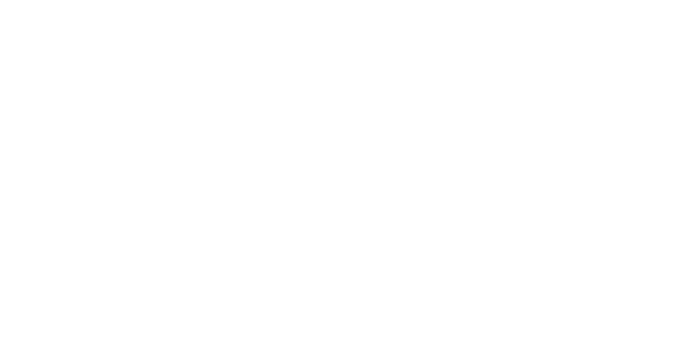
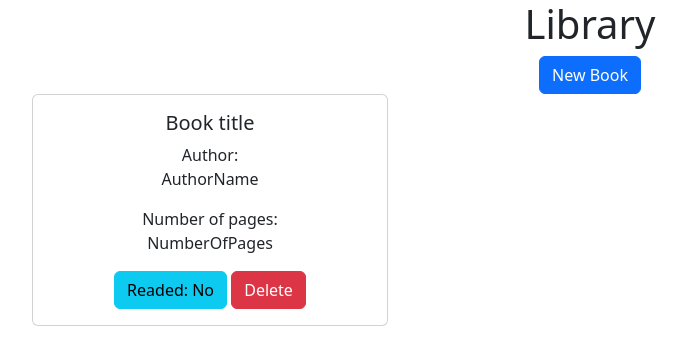
Before and after one commit to RedPho/library, a plain HTML site: page index.html in a window 1280 px wide. Shown: the whole page, without its empty margins (50-736 px from the left). Drawn offline with nearby package versions, Linux system fonts and the light colour scheme.

Commit message:
Set up the layout with bootstrap

```diff
--- a/index.html
+++ b/index.html
@@ -7,8 +7,30 @@
   <meta http-equiv="X-UA-Compatible" content="IE=edge">
   <meta name="viewport" content="width=device-width, initial-scale=1.0">
   <title>Library</title>
+  <link href="https://cdn.jsdelivr.net/npm/bootstrap@5.2.2/dist/css/bootstrap.min.css" rel="stylesheet" integrity="sha384-Zenh87qX5JnK2Jl0vWa8Ck2rdkQ2Bzep5IDxbcnCeuOxjzrPF/et3URy9Bv1WTRi" crossorigin="anonymous">
 </head>
-<body>
+<body class="d-flex flex-column align-items-center">
+  <h1>Library</h1>
+  <script src="https://cdn.jsdelivr.net/npm/bootstrap@5.2.2/dist/js/bootstrap.bundle.min.js" integrity="sha384-OERcA2EqjJCMA+/3y+gxIOqMEjwtxJY7qPCqsdltbNJuaOe923+mo//f6V8Qbsw3" crossorigin="anonymous"></script>
+  <button id="new-book" class="btn btn-primary">New Book</button>
 
+  <div class="container text-center">
+    <div class="row">
+      <div class="col-sm-4">
+        <div class="card">
+          <div class="card-body">
+            <h5 class="card-title">Book title</h5>
+            <span class="card-text">Author:</span>
+            <p class="card-text">AuthorName</p>
+            <span class="card-text">Number of pages:</span>
+            <p class="card-text">NumberOfPages</p>
+            <button class="btn btn-info">Readed: No</button>
+            <button class="btn btn-danger">Delete</button>
+          </div>
+        </div>
+      </div>
+
+    </div>
+  </div>
 </body>
 </html>
--- a/styles.css
+++ b/styles.css
@@ -0,0 +1,5 @@
+
+
+body {
+  height: 100vh;
+}
```
